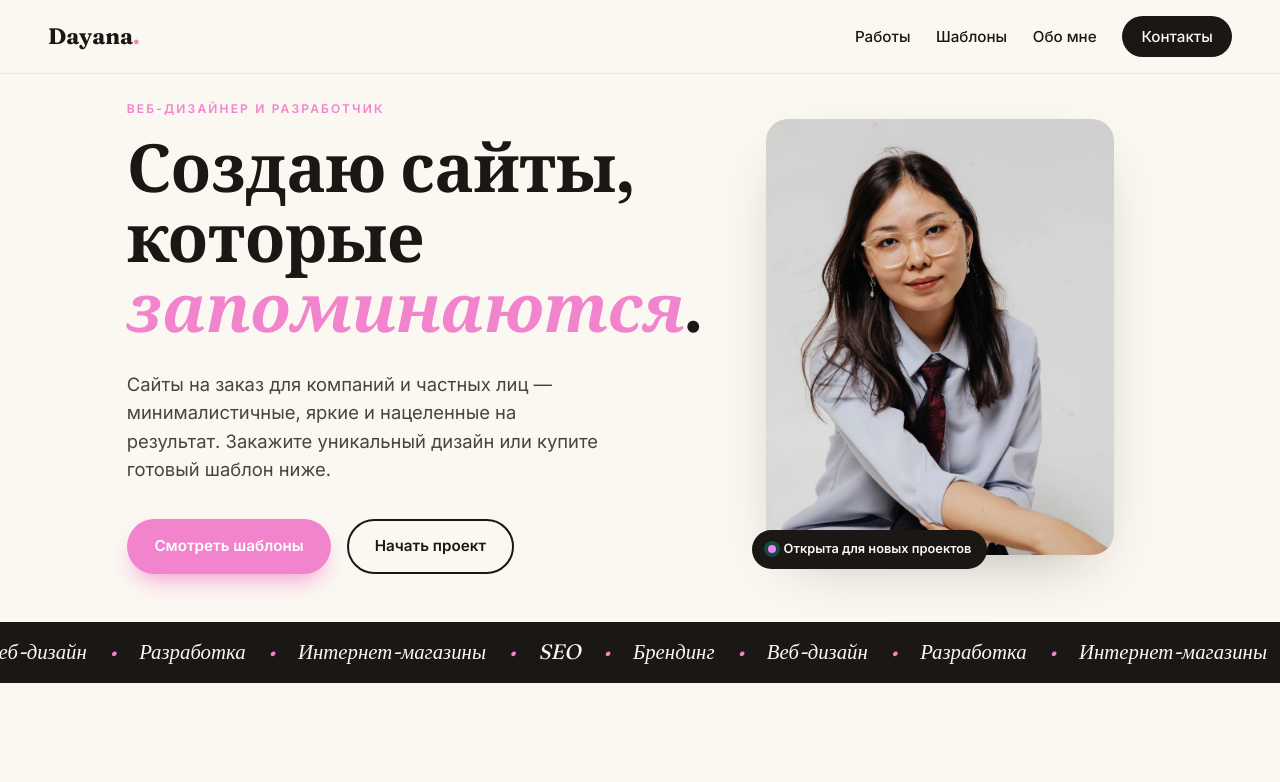
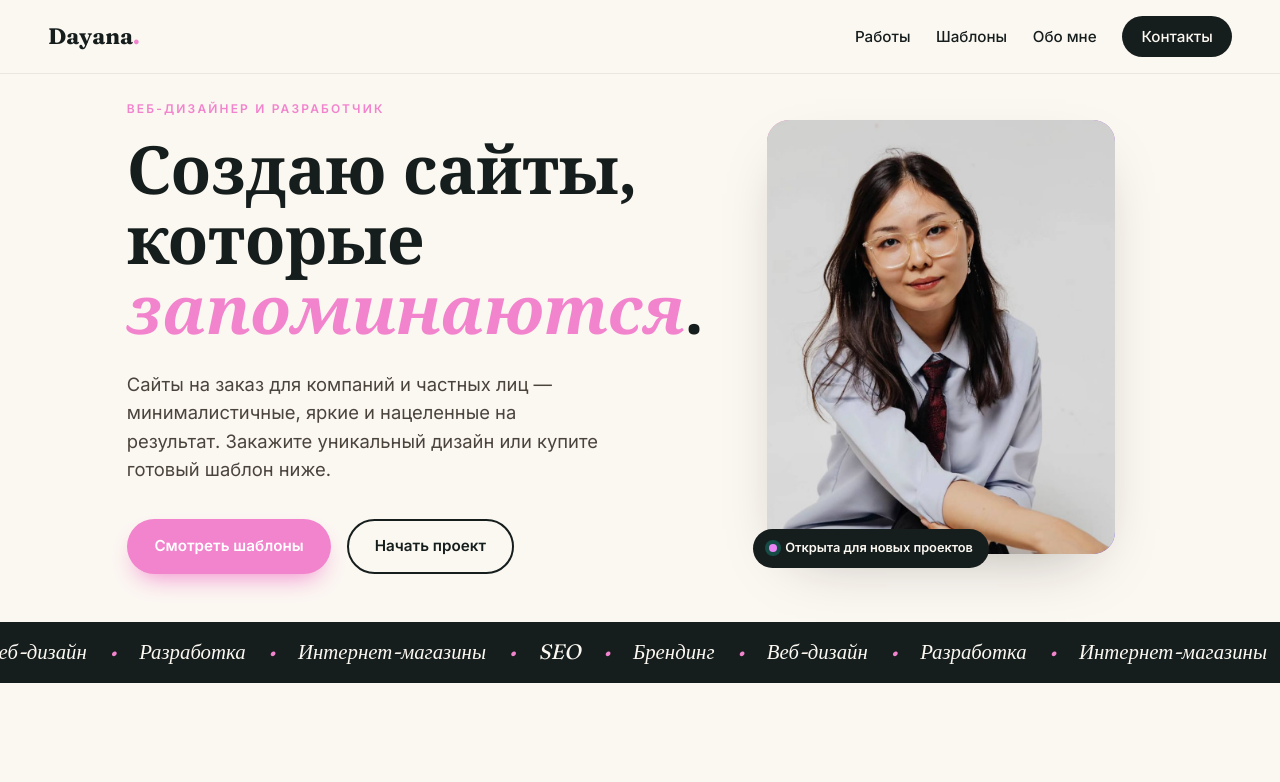
Before and after one commit to Matol03/dayana-design-ru, a website: page index.html in a window 1280 px wide. Shown: the top 782 px of the page. Drawn offline with Linux system fonts and the light colour scheme.

Commit message:
Update styles

```diff
--- a/styles.css
+++ b/styles.css
@@ -1,6 +1,6 @@
 /* ===== Design tokens ===== */
 :root {
-  --ink: #1a1714;
+  --ink: #161e1d;
   --paper: #fbf7f1;
   --paper-2: #f3ece1;
 
@@ -36,7 +36,7 @@ body {
 }
 
 h1, h2, h3 {
-  font-family: "Fraunces", "Fraunces Fallback", ui-serif, Georgia, serif;
+  font-family: "Vogue", ui-serif, Georgia, serif;
   font-weight: 600;
   line-height: 1.05;
   margin: 0;
```
